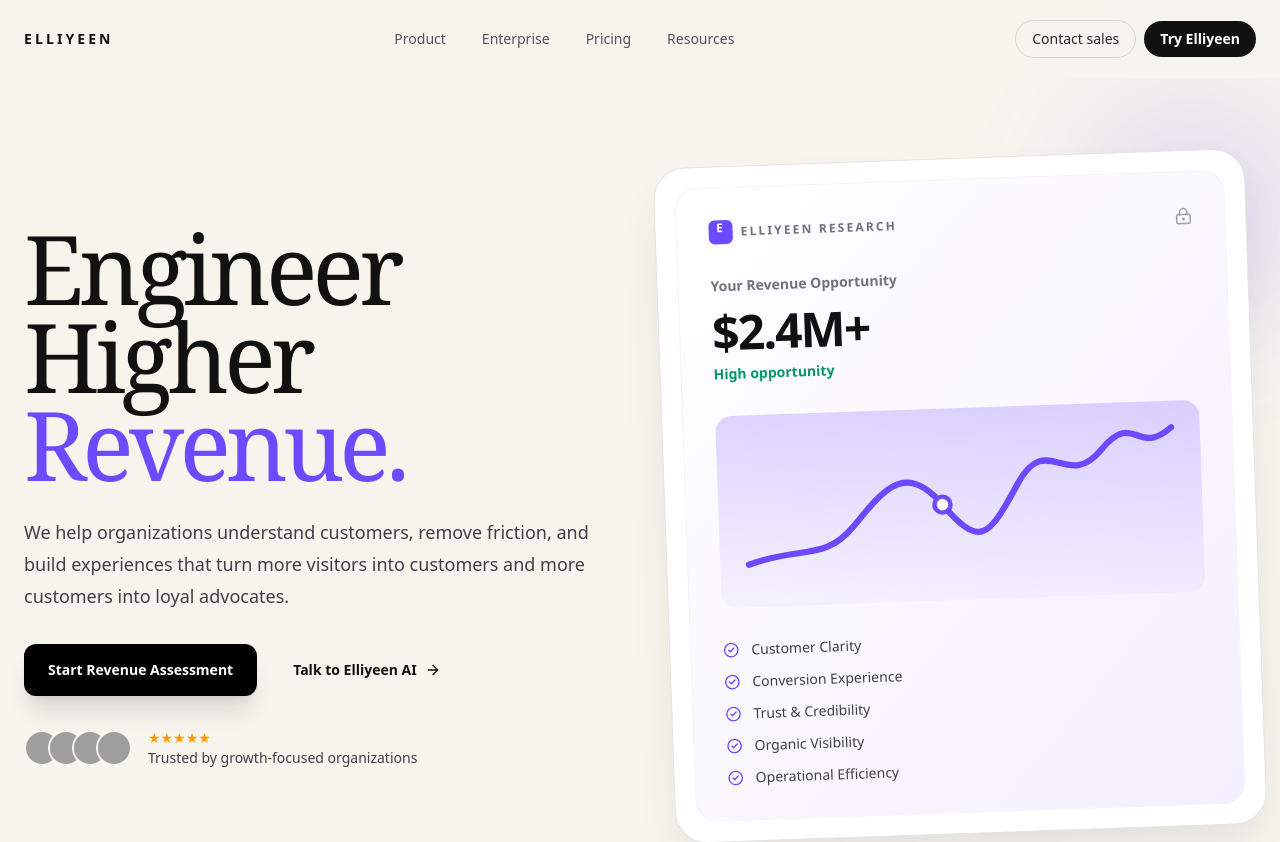
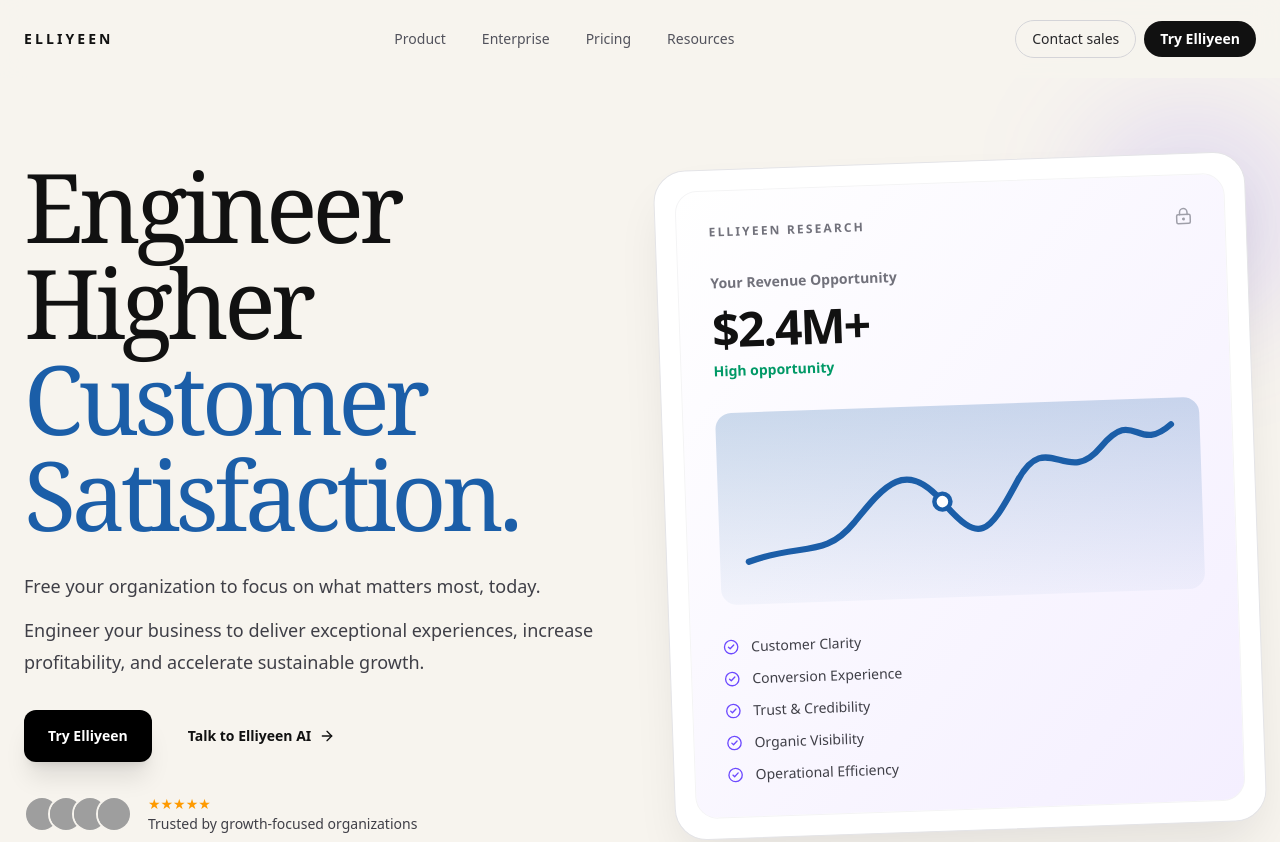
Before and after one commit to elliyeen/elliyeen-get-started, a Next.js app: page / in a window 1280 px wide. Shown: the top 842 px of the page. Built offline with nearby package versions, Linux system fonts and the light colour scheme; grey boxes are pictures that could not be loaded.

Commit message:
Add cycling headline, footer, docs, nav polish, and copy updates

```diff
--- /dev/null
+++ b/app/CyclingWord.tsx
@@ -0,0 +1,39 @@
+"use client";
+
+import { useEffect, useState } from "react";
+
+const words = [
+  { text: "Revenue.",              color: "#1B5EA8" },
+  { text: "Profit.",               color: "#85BB65" },
+  { text: "Customer Satisfaction.", color: "#1B5EA8" },
+];
+
+export default function CyclingWord() {
+  const [index, setIndex] = useState(0);
+  const [visible, setVisible] = useState(true);
+
+  useEffect(() => {
+    const interval = setInterval(() => {
+      setVisible(false);
+      setTimeout(() => {
+        setIndex((i) => (i + 1) % words.length);
+        setVisible(true);
+      }, 400);
+    }, 2400);
+    return () => clearInterval(interval);
+  }, []);
+
+  return (
+    <span
+      style={{
+        color: words[index].color,
+        display: "block",
+        transition: "opacity 0.4s ease, transform 0.4s ease",
+        opacity: visible ? 1 : 0,
+        transform: visible ? "translateY(0)" : "translateY(10px)",
+      }}
+    >
+      {words[index].text}
+    </span>
+  );
+}
--- a/app/page.tsx
+++ b/app/page.tsx
@@ -1,4 +1,5 @@
 import React from "react";
+import CyclingWord from "./CyclingWord";
 import { ArrowRight, BarChart3, Bot, CalendarDays, CheckCircle2, ChevronDown, Globe2, LineChart, LockKeyhole, Search, Sparkles, Users } from "lucide-react";
 
 const prompts = [
@@ -82,17 +83,22 @@
 
       <section className="relative mx-auto grid max-w-7xl items-center gap-12 px-6 pb-16 pt-10 md:grid-cols-2 md:pt-20">
         <div>
-          <h1 className="max-w-xl font-serif text-6xl leading-[0.92] tracking-[-0.05em] md:text-8xl">
-            Engineer Higher <span className="text-[#6d4aff]">Revenue.</span>
+          <h1 className="font-serif text-6xl leading-[1] tracking-[-0.05em] md:text-8xl">
+            Engineer Higher
+            <br />
+            <CyclingWord />
           </h1>
 
           <p className="mt-7 max-w-xl text-lg leading-8 text-zinc-700">
-            We help organizations understand customers, remove friction, and build experiences that turn more visitors into customers and more customers into loyal advocates.
+            Free your organization to focus on what matters most, today.
+          </p>
+          <p className="mt-3 max-w-xl text-lg leading-8 text-zinc-700">
+            Engineer your business to deliver exceptional experiences, increase profitability, and accelerate sustainable growth.
           </p>
 
           <div className="mt-8 flex flex-col gap-3 sm:flex-row">
             <a href="#assessment" className="inline-flex items-center justify-center rounded-xl bg-black px-6 py-4 text-sm font-bold text-white shadow-xl shadow-black/10 hover:bg-zinc-800">
-              Start Revenue Assessment
+              Try Elliyeen
             </a>
             <a href="#advisor" className="inline-flex items-center justify-center gap-2 rounded-xl px-6 py-4 text-sm font-bold hover:bg-white">
               Talk to Elliyeen AI <ArrowRight size={16} />
@@ -117,8 +123,7 @@
           <div className="relative rotate-[-2deg] rounded-[2rem] border border-zinc-200 bg-white p-5 shadow-2xl shadow-zinc-900/10">
             <div className="rounded-[1.4rem] border border-zinc-100 bg-gradient-to-br from-white to-[#f4efff] p-8">
               <div className="mb-8 flex items-center justify-between">
-                <div className="flex items-center gap-2 text-xs font-bold tracking-[0.18em] text-zinc-500">
-                  <div className="h-6 w-6 rounded-md bg-[#6d4aff] text-center text-white">E</div>
+                <div className="text-xs font-bold tracking-[0.18em] text-zinc-500">
                   ELLIYEEN RESEARCH
                 </div>
                 <LockKeyhole size={18} className="text-zinc-400" />
@@ -126,10 +131,10 @@
               <p className="text-sm font-semibold text-zinc-500">Your Revenue Opportunity</p>
               <h2 className="mt-3 text-5xl font-semibold tracking-[-0.04em]">$2.4M+</h2>
               <p className="mt-2 text-sm font-semibold text-emerald-600">High opportunity</p>
-              <div className="mt-8 h-48 rounded-2xl bg-[linear-gradient(180deg,rgba(109,74,255,0.22),rgba(109,74,255,0.04))] p-4">
+              <div className="mt-8 h-48 rounded-2xl bg-[linear-gradient(180deg,rgba(27,94,168,0.22),rgba(27,94,168,0.04))] p-4">
                 <svg viewBox="0 0 500 180" className="h-full w-full overflow-visible">
-                  <path d="M10 150 C70 130 95 150 130 110 S190 40 230 90 S280 130 315 70 S370 80 410 35 S450 45 490 12" fill="none" stroke="#6d4aff" strokeWidth="7" strokeLinecap="round" />
-                  <circle cx="230" cy="90" r="9" fill="white" stroke="#6d4aff" strokeWidth="5" />
+                  <path d="M10 150 C70 130 95 150 130 110 S190 40 230 90 S280 130 315 70 S370 80 410 35 S450 45 490 12" fill="none" stroke="#1B5EA8" strokeWidth="7" strokeLinecap="round" />
+                  <circle cx="230" cy="90" r="9" fill="white" stroke="#1B5EA8" strokeWidth="5" />
                 </svg>
               </div>
               <div className="mt-8 grid gap-3 text-sm">
```
Also changed, not shown: 1 other file (tests, documents, lock files or other folders).
